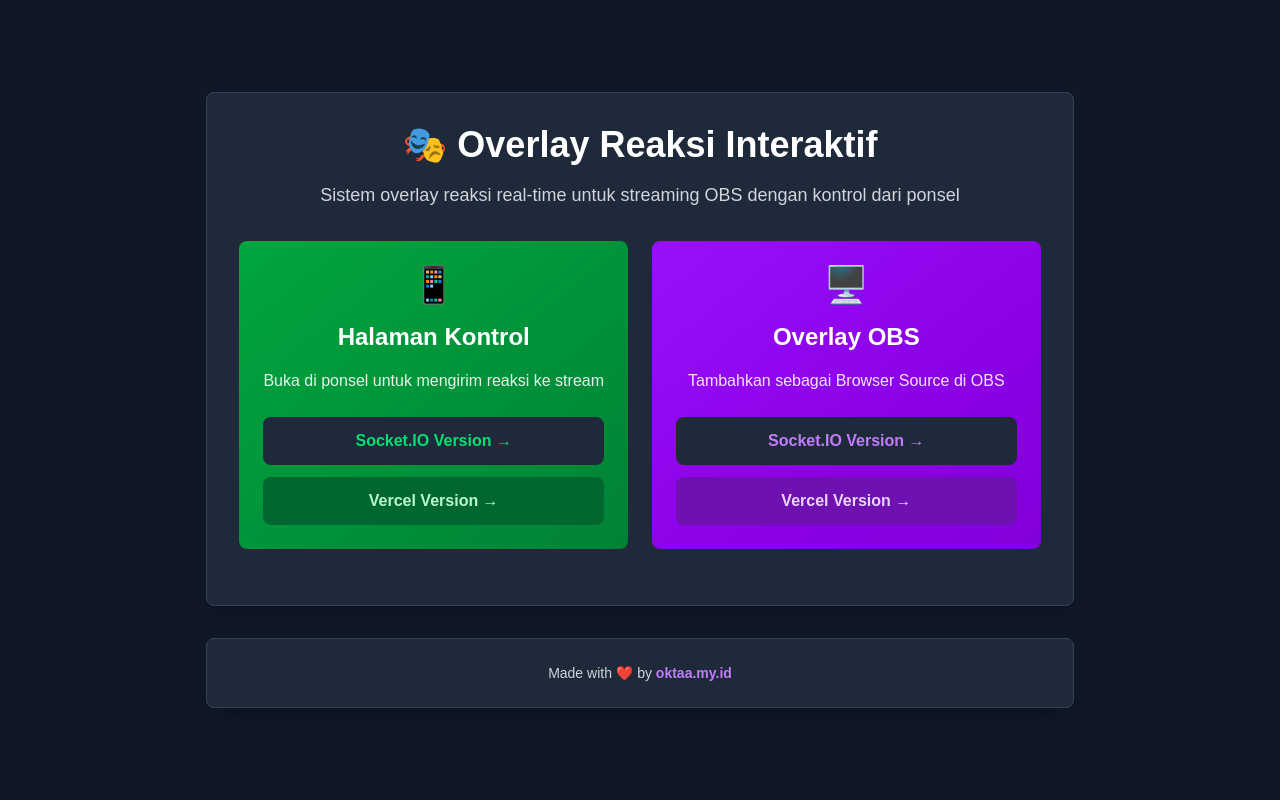
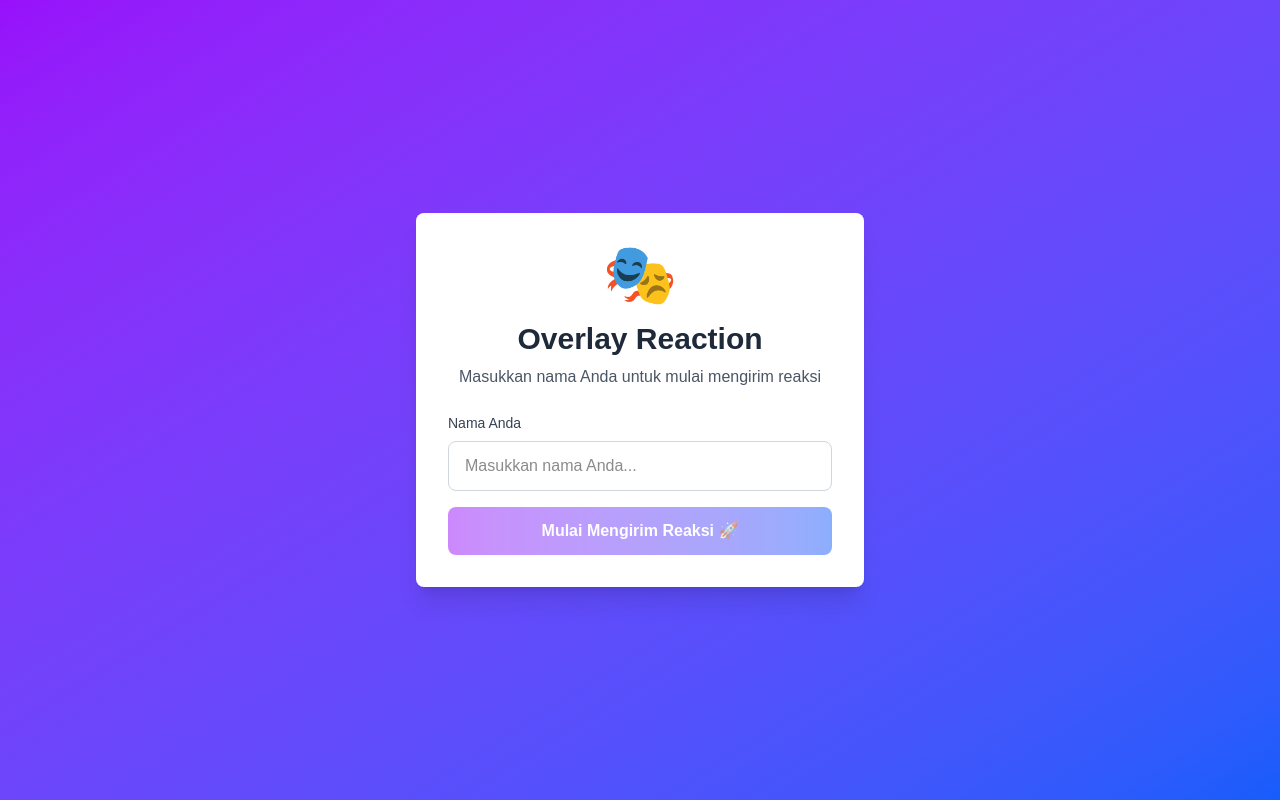
Before and after one commit to Tayen15/overlay-reaction, a Next.js app: page / in a window 1280 px wide. Built offline with nearby package versions, Linux system fonts and the light colour scheme.

Commit message:
Refactor HomePage component to enhance reaction handling, user connection management, and improve UI layout

```diff
--- a/src/app/page.tsx
+++ b/src/app/page.tsx
@@ -1,95 +1,230 @@
-import Link from 'next/link';
+'use client';
 
-export default function Home() {
+import { useState, useEffect } from 'react';
+
+interface ReactionData {
+    id: string;
+    emoji: string;
+    userName: string;
+    timestamp: number;
+}
+
+export default function HomePage() {
+    const [userName, setUserName] = useState('');
+    const [isNameSet, setIsNameSet] = useState(false);
+    const [isConnected, setIsConnected] = useState(false);
+    const [recentReactions, setRecentReactions] = useState<ReactionData[]>([]);
+    const [isLoading, setIsLoading] = useState(false);
+
+    const reactionButtons = [
+        { emoji: '👍', label: 'Like' },
+        { emoji: '❤️', label: 'Love' },
+        { emoji: '😂', label: 'Laugh' },
+        { emoji: '🎉', label: 'Party' },
+        { emoji: '🔥', label: 'Fire' },
+        { emoji: '👏', label: 'Clap' },
+        { emoji: '😱', label: 'Shock' },
+        { emoji: '🤔', label: 'Think' },
+    ];
+
+    useEffect(() => {
+        // Load saved name from localStorage
+        const savedName = localStorage.getItem('overlayUserName');
+        if (savedName) {
+            setUserName(savedName);
+            setIsNameSet(true);
+        }
+    }, []);
+
+    useEffect(() => {
+        if (isNameSet) {
+            // Initialize SSE connection
+            const eventSource = new EventSource('/api/reactions');
+
+            eventSource.onopen = () => {
+                setIsConnected(true);
+                console.log('Connected to SSE');
+            };
+
+            eventSource.onmessage = (event) => {
+                try {
+                    const data = JSON.parse(event.data);
+                    if (data.type === 'reaction') {
+                        const reaction: ReactionData = {
+                            id: data.id || `${Date.now()}-${Math.random()}`,
+                            emoji: data.emoji,
+                            userName: data.userName,
+                            timestamp: data.timestamp
+                        };
+                        setRecentReactions((prev: ReactionData[]) => [reaction, ...prev.slice(0, 4)]);
+                    }
+                } catch (error) {
+                    console.error('Error parsing SSE message:', error);
+                }
+            };
+
+            eventSource.onerror = () => {
+                setIsConnected(false);
+                console.log('SSE connection error');
+
+                // Auto-reconnect after 3 seconds
+                setTimeout(() => {
+                    if (eventSource.readyState === EventSource.CLOSED) {
+                        window.location.reload();
+                    }
+                }, 3000);
+            };
+
+            return () => {
+                eventSource.close();
+            };
+        }
+    }, [isNameSet]);
+
+    const handleNameSubmit = (e: React.FormEvent) => {
+        e.preventDefault();
+        if (userName.trim()) {
+            localStorage.setItem('overlayUserName', userName.trim());
+            setIsNameSet(true);
+        }
+    };
+
+    const sendReaction = async (emoji: string) => {
+        if (!isConnected || !userName.trim() || isLoading) return;
+
+        setIsLoading(true);
+
+        try {
+            const reaction = {
+                emoji,
+                userName: userName.trim(),
+                timestamp: Date.now(),
+                id: `${Date.now()}-${Math.random().toString(36).substring(7)}`
+            };
+
+            const response = await fetch('/api/reactions', {
+                method: 'POST',
+                headers: {
+                    'Content-Type': 'application/json',
+                },
+                body: JSON.stringify(reaction),
+            });
+
+            if (response.ok) {
+                console.log(`Sent reaction: ${emoji} from ${userName}`);
+            }
+        } catch (error) {
+            console.error('Error sending reaction:', error);
+        } finally {
+            setIsLoading(false);
+        }
+    };
+
+    const resetName = () => {
+        localStorage.removeItem('overlayUserName');
+        setUserName('');
+        setIsNameSet(false);
+        setRecentReactions([]);
+    };
+
+    // Name input form
+    if (!isNameSet) {
+        return (
+            <div className="min-h-screen bg-gradient-to-br from-purple-600 to-blue-600 flex items-center justify-center p-4">
+                <div className="bg-white rounded-lg shadow-xl p-8 max-w-md w-full">
+                    <div className="text-center mb-6">
+                        <div className="text-6xl mb-4">🎭</div>
+                        <h1 className="text-3xl font-bold text-gray-800 mb-2">Overlay Reaction</h1>
+                        <p className="text-gray-600">Masukkan nama Anda untuk mulai mengirim reaksi</p>
+                    </div>
+
+                    <form onSubmit={handleNameSubmit} className="space-y-4">
+                        <div>
+                            <label htmlFor="userName" className="block text-sm font-medium text-gray-700 mb-2">
+                                Nama Anda
+                            </label>
+                            <input
+                                type="text"
+                                id="userName"
+                                value={userName}
+                                onChange={(e) => setUserName(e.target.value)}
+                                className="w-full px-4 py-3 border border-gray-300 rounded-lg focus:outline-none focus:ring-2 focus:ring-purple-500 focus:border-transparent"
+                                placeholder="Masukkan nama Anda..."
+                                required
+                                maxLength={20}
+                            />
+                        </div>
+
+                        <button
+                            type="submit"
+                            disabled={!userName.trim()}
+                            className="w-full bg-gradient-to-r from-purple-600 to-blue-600 hover:from-purple-700 hover:to-blue-700 disabled:opacity-50 disabled:cursor-not-allowed text-white font-bold py-3 px-6 rounded-lg transition-all duration-200 transform hover:scale-105"
+                        >
+                            Mulai Mengirim Reaksi 🚀
+                        </button>
+                    </form>
+                </div>
+            </div>
+        );
+    }
+
+    // Main control interface
     return (
-        <div className="min-h-screen bg-gray-900 flex items-center justify-center p-4">
-            <div className="max-w-4xl mx-auto text-center">
-                <div className="bg-gray-800 rounded-lg shadow-xl p-8 mb-8 border border-gray-700">
-                    <h1 className="text-4xl font-bold text-white mb-4">
-                        🎭 Overlay Reaksi Interaktif
+        <div className="min-h-screen bg-gray-900 p-4">
+            <div className="max-w-md mx-auto">
+                <div className="bg-gray-800 rounded-lg shadow-lg p-6 mb-6">
+                    <h1 className="text-2xl font-bold text-center text-white mb-4">
+                        Kontrol Reaksi Stream
                     </h1>
-                    <p className="text-lg text-gray-300 mb-8">
-                        Sistem overlay reaksi real-time untuk streaming OBS dengan kontrol dari ponsel
-                    </p>
 
-                    <div className="grid md:grid-cols-2 gap-6 mb-6">
-                        <div className="bg-gradient-to-br from-green-600 to-green-700 rounded-lg p-6 text-white">
-                            <div className="text-4xl mb-4">📱</div>
-                            <h2 className="text-2xl font-bold mb-4">Halaman Kontrol</h2>
-                            <p className="mb-6 opacity-90">
-                                Buka di ponsel untuk mengirim reaksi ke stream
-                            </p>
-                            <div className="space-y-3">
-                                <Link
-                                    href="/control"
-                                    className="block bg-gray-800 text-green-400 font-semibold py-3 px-6 rounded-lg hover:bg-gray-700 transition-colors text-center"
-                                >
-                                    Socket.IO Version →
-                                </Link>
-                                <Link
-                                    href="/control-vercel"
-                                    className="block bg-green-800 text-green-200 font-semibold py-3 px-6 rounded-lg hover:bg-green-700 transition-colors text-center"
-                                >
-                                    Vercel Version →
-                                </Link>
+                    <div className="flex items-center justify-center mb-4">
+                        <div className={`w-3 h-3 rounded-full mr-2 ${isConnected ? 'bg-green-500' : 'bg-red-500'}`}></div>
+                        <span className={`font-medium ${isConnected ? 'text-green-400' : 'text-red-400'}`}>
+                            {isConnected ? 'Terhubung' : 'Tidak Terhubung'}
+                        </span>
+                    </div>
+
+                    <div className="flex items-center justify-center mb-4 p-3 bg-gray-700 rounded-lg">
+                        <span className="text-gray-300">👤 {userName}</span>
+                        <button
+                            onClick={resetName}
+                            className="ml-3 text-xs bg-gray-600 hover:bg-gray-500 text-gray-200 px-3 py-1 rounded transition-colors"
+                        >
+                            Ganti Nama
+                        </button>
+                    </div>
+
+                    {recentReactions.length > 0 && (
+                        <div className="mb-4 p-3 bg-gray-700 rounded-lg">
+                            <h3 className="text-sm font-medium text-gray-300 mb-2">Reaksi Terakhir:</h3>
+                            <div className="flex flex-wrap gap-2">
+                                {recentReactions.map((reaction: ReactionData) => (
+                                    <div key={reaction.id} className="flex items-center gap-1 text-sm bg-gray-800 px-2 py-1 rounded">
+                                        <span className="text-lg">{reaction.emoji}</span>
+                                        <span className="text-gray-300">{reaction.userName}</span>
+                                    </div>
+                                ))}
                             </div>
                         </div>
-
-                        <div className="bg-gradient-to-br from-purple-600 to-purple-700 rounded-lg p-6 text-white">
-                            <div className="text-4xl mb-4">🖥️</div>
-                            <h2 className="text-2xl font-bold mb-4">Overlay OBS</h2>
-                            <p className="mb-6 opacity-90">
-                                Tambahkan sebagai Browser Source di OBS
-                            </p>
-                            <div className="space-y-3">
-                                <Link
-                                    href="/overlay"
-                                    className="block bg-gray-800 text-purple-400 font-semibold py-3 px-6 rounded-lg hover:bg-gray-700 transition-colors text-center"
-                                >
-                                    Socket.IO Version →
-                                </Link>
-                                <Link
-                                    href="/overlay-vercel"
-                                    className="block bg-purple-800 text-purple-200 font-semibold py-3 px-6 rounded-lg hover:bg-purple-700 transition-colors text-center"
-                                >
-                                    Vercel Version →
-                                </Link>
-                            </div>
-                        </div>
-                    </div>
+                    )}
                 </div>
 
-                {/* <div className="bg-white rounded-lg shadow-xl p-6">
-                    <h3 className="text-2xl font-bold text-gray-800 mb-4">📋 Panduan Setup</h3>
-                    <div className="grid md:grid-cols-3 gap-6 text-left">
-                        <div>
-                            <div className="text-2xl mb-2">1️⃣</div>
-                            <h4 className="font-semibold text-gray-800 mb-2">Jalankan Server</h4>
-                            <p className="text-sm text-gray-600">
-                                Pastikan aplikasi Next.js berjalan di port 3000
-                            </p>
-                        </div>
-                        <div>
-                            <div className="text-2xl mb-2">2️⃣</div>
-                            <h4 className="font-semibold text-gray-800 mb-2">Setup OBS</h4>
-                            <p className="text-sm text-gray-600">
-                                Tambahkan Browser Source dengan URL: <br />
-                                <code className="bg-gray-100 px-1 rounded">http://localhost:3000/overlay</code>
-                            </p>
-                        </div>
-                        <div>
-                            <div className="text-2xl mb-2">3️⃣</div>
-                            <h4 className="font-semibold text-gray-800 mb-2">Kontrol Ponsel</h4>
-                            <p className="text-sm text-gray-600">
-                                Buka halaman kontrol di ponsel dengan IP komputer: <br />
-                                <code className="bg-gray-100 px-1 rounded">http://[IP]:3000/control</code>
-                            </p>
-                        </div>
-                    </div>
-                </div> */}
+                <div className="grid grid-cols-2 gap-4">
+                    {reactionButtons.map((reaction) => (
+                        <button
+                            key={reaction.emoji}
+                            onClick={() => sendReaction(reaction.emoji)}
+                            disabled={!isConnected || isLoading}
+                            className="bg-gray-800 rounded-lg shadow-lg p-6 text-center transition-all duration-200 transform hover:scale-105 active:scale-95 disabled:opacity-50 disabled:cursor-not-allowed hover:bg-gray-700 focus:ring-2 focus:ring-gray-600"
+                        >
+                            <div className="text-4xl mb-2">{reaction.emoji}</div>
+                            <div className="text-sm font-medium text-gray-300">{reaction.label}</div>
+                        </button>
+                    ))}
+                </div>
 
-                <div className="w-full mt-8">
-                    <footer className="bg-gray-800 rounded-lg shadow-xl p-6 text-center border border-gray-700">
+                <div className="mt-6">
+                    <footer className="bg-gray-800 rounded-lg shadow-lg p-4 text-center border border-gray-700">
                         <div className="text-gray-300">
                             <p className="text-sm">
                                 Made with ❤️ by{' '}
```
